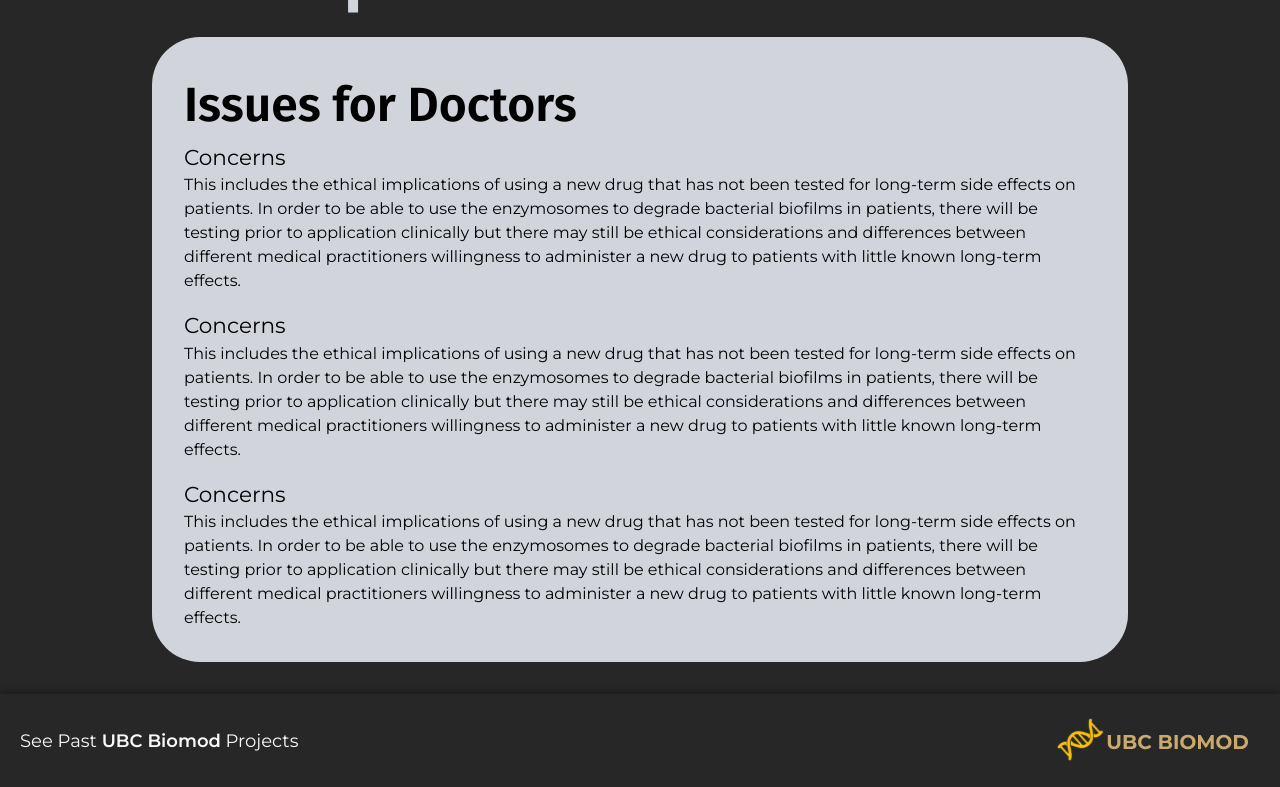
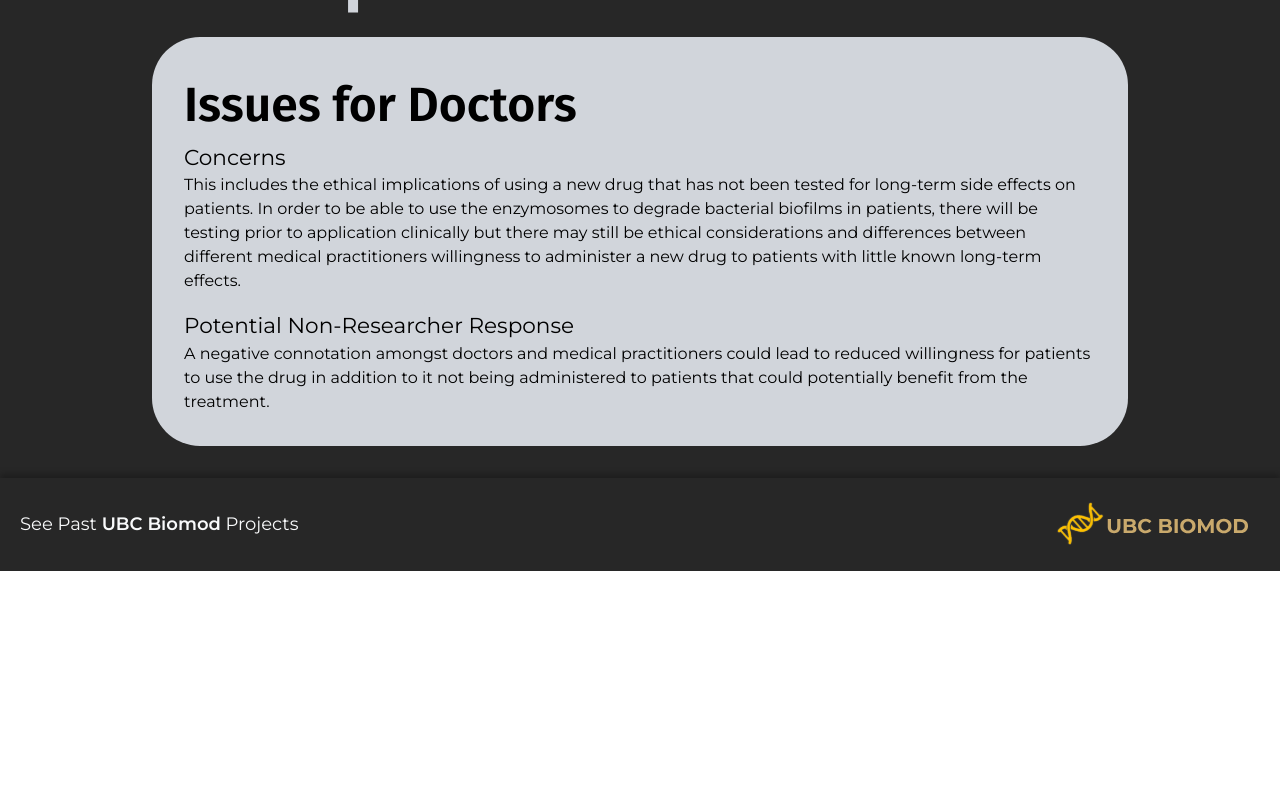
Before and after one commit to biomod2023/biomod2023, a Vue app: page /elsi in a window 1280 px wide. Shown: the part 548-1335 px from the top of the page. After the commit the page ends 1119 px from the top, so only its background shows below. Built offline with nearby package versions, Linux system fonts and the light colour scheme; what oh-vue-icons would draw is missing.

Commit message:
Add content to ELSI page

```diff
--- a/src/components/ELSI/categories/Agriculture.vue
+++ b/src/components/ELSI/categories/Agriculture.vue
@@ -7,24 +7,19 @@
         <h1 class="text-[2rem] lg:text-[3rem] font-semibold font-title">Issues for Farmers</h1>
         <h2 class="text-subtitle-sm lg:text-subtitle">Concerns</h2>
         <p>
-            This includes the ethical implications of using a new drug that has not been tested for long-term side effects on patients.
-            In order to be able to use the enzymosomes to degrade bacterial biofilms in patients, there will be testing prior to application
-            clinically but there may still be ethical considerations and differences between different medical practitioners willingness to
-            administer a new drug to patients with little known long-term effects.
+            Biofilms can have beneficial uses in some cases, such as how the food industry uses them for water and wastewater treatment, plant health enhancement, and food product productivity (Olanbiwoninu & Popoola, 2022).
+            As a result, it would be detrimental to the food industry and those who work in it if enzymosomes carrying biofilm degrading enzymes were to come in contact with these biofilms.
+            This could impact the livelihoods of farmers and landowners, as well as the supply of food available to the larger population.
         </p>
-        <h2 class="text-subtitle-sm lg:text-subtitle mt-4">Concerns</h2>
+        <h2 class="text-subtitle-sm lg:text-subtitle mt-4">Potential Non-Researcher Response</h2>
         <p>
-            This includes the ethical implications of using a new drug that has not been tested for long-term side effects on patients.
-            In order to be able to use the enzymosomes to degrade bacterial biofilms in patients, there will be testing prior to application
-            clinically but there may still be ethical considerations and differences between different medical practitioners willingness to
-            administer a new drug to patients with little known long-term effects.
+            Any impact on the food industry could cause the general public to view this product in a negative light, resulting in wariness and resistance against its use.
+            Because this affects an industry essential to survival, this is more likely to elicit a negative response.
         </p>
-        <h2 class="text-subtitle-sm lg:text-subtitle mt-4">Concerns</h2>
+        <br />
         <p>
-            This includes the ethical implications of using a new drug that has not been tested for long-term side effects on patients.
-            In order to be able to use the enzymosomes to degrade bacterial biofilms in patients, there will be testing prior to application
-            clinically but there may still be ethical considerations and differences between different medical practitioners willingness to
-            administer a new drug to patients with little known long-term effects.
+            <b>Rebuttal:</b> It is not difficult to ensure that the production and use of enzymosomes remains far from key biofilms of the food industry.
+            A protocol for enzymosome “spills” or “leaks” can also be developed to minimize the impact of any enzymosomes on these biofilms.
         </p>
     </div>
 </template>
--- a/src/components/ELSI/categories/Businesses.vue
+++ b/src/components/ELSI/categories/Businesses.vue
@@ -7,24 +7,14 @@
         <h1 class="text-[2rem] lg:text-[3rem] font-semibold font-title">Issues for Marketers</h1>
         <h2 class="text-subtitle-sm lg:text-subtitle">Concerns</h2>
         <p>
-            This includes the ethical implications of using a new drug that has not been tested for long-term side effects on patients.
-            In order to be able to use the enzymosomes to degrade bacterial biofilms in patients, there will be testing prior to application
-            clinically but there may still be ethical considerations and differences between different medical practitioners willingness to
-            administer a new drug to patients with little known long-term effects.
+            Because there is potential for this project to be commercialized and it is based on a combination of pre-existing concepts, there is a concern over whether doing so will violate any intellectual property over the concepts involved.
+            Intellectual property is important because it helps to ensure that those involved in creating these concepts receive the credit for and benefits of their efforts.
+            Thus, it is important that any intellectual property involved is respected when commercializing any application of these concepts.
         </p>
-        <h2 class="text-subtitle-sm lg:text-subtitle mt-4">Concerns</h2>
+        <h2 class="text-subtitle-sm lg:text-subtitle mt-4">Potential Non-Researcher Response</h2>
         <p>
-            This includes the ethical implications of using a new drug that has not been tested for long-term side effects on patients.
-            In order to be able to use the enzymosomes to degrade bacterial biofilms in patients, there will be testing prior to application
-            clinically but there may still be ethical considerations and differences between different medical practitioners willingness to
-            administer a new drug to patients with little known long-term effects.
-        </p>
-        <h2 class="text-subtitle-sm lg:text-subtitle mt-4">Concerns</h2>
-        <p>
-            This includes the ethical implications of using a new drug that has not been tested for long-term side effects on patients.
-            In order to be able to use the enzymosomes to degrade bacterial biofilms in patients, there will be testing prior to application
-            clinically but there may still be ethical considerations and differences between different medical practitioners willingness to
-            administer a new drug to patients with little known long-term effects.
+            If existing intellectual property is not properly respected, the resulting commercial product may face public backlash in addition to legal and ethical issues,
+            as it would be seen as trying to unfairly profit from the work of others.
         </p>
     </div>
 </template>
--- a/src/components/ELSI/categories/Home.vue
+++ b/src/components/ELSI/categories/Home.vue
@@ -7,24 +7,24 @@
         <h1 class="text-[2rem] lg:text-[3rem] font-semibold font-title">Issues for General Public</h1>
         <h2 class="text-subtitle-sm lg:text-subtitle">Concerns</h2>
         <p>
-            This includes the ethical implications of using a new drug that has not been tested for long-term side effects on patients.
-            In order to be able to use the enzymosomes to degrade bacterial biofilms in patients, there will be testing prior to application
-            clinically but there may still be ethical considerations and differences between different medical practitioners willingness to
-            administer a new drug to patients with little known long-term effects.
+            One possible application of the enzymosome is in healthcare to treat biofilms in patients, such as those with cystic fibrosis.
+            With the development of a new treatment, it is natural that the general public–both those receiving treatment and not–may have concerns about the possible short-term and long-term risks the project may pose,
+            and how safe it is for everyone that may directly or indirectly come in contact with it.
+            Particularly since our enzyme has a very general target of DNA, which is present everywhere and not just in affected patients, even individuals or things not intended to receive the treatment may also be affected.
+            So, it is necessary to consider how we can mitigate possible risks, and all possible groups that could be affected.
         </p>
-        <h2 class="text-subtitle-sm lg:text-subtitle mt-4">Concerns</h2>
+        <h2 class="text-subtitle-sm lg:text-subtitle mt-4">Potential Non-Researcher Response</h2>
         <p>
-            This includes the ethical implications of using a new drug that has not been tested for long-term side effects on patients.
-            In order to be able to use the enzymosomes to degrade bacterial biofilms in patients, there will be testing prior to application
-            clinically but there may still be ethical considerations and differences between different medical practitioners willingness to
-            administer a new drug to patients with little known long-term effects.
+            Patients could be worried about the risks of receiving a treatment involving our project and whether there are risks for individuals around them as well.
+            This apprehension could discourage individuals affected by cystic fibrosis from receiving treatment due to the potential risks outweighing the benefits, and other members of the general public
+            may disapprove if they are worried they themselves may be affected by secondhand effects.
         </p>
-        <h2 class="text-subtitle-sm lg:text-subtitle mt-4">Concerns</h2>
+        <br />
         <p>
-            This includes the ethical implications of using a new drug that has not been tested for long-term side effects on patients.
-            In order to be able to use the enzymosomes to degrade bacterial biofilms in patients, there will be testing prior to application
-            clinically but there may still be ethical considerations and differences between different medical practitioners willingness to
-            administer a new drug to patients with little known long-term effects.
+            <b>Rebuttal:</b> To mitigate concerns, we could regularly monitor patients after they have received treatment to see if any of the common symptoms of cystic fibrosis worsen (ie. severe cough, lung infections, etc.) during trials to ensure the safety of our product.
+            The monitoring would need to occur over a long period of time to also study possible long-term effects of treatment. We should also take care to monitor the effects on individuals in regular contact with patients (ie. family, friends, staff administering treatment, etc.)
+            to ensure there is no negative effect on them as well. Additionally, experimentation for how our enzymosomes perform in the presence of other non-target DNA to imitate how it functions in non-controlled conditions could be attempted to develop an idea of how our project
+            may indirectly affect the environment. If any side effects posing significant health concerns do arise, we would have to develop a treatment plan for patients and those around them before continuing to test or distribute our enzymosomes.
         </p>
     </div>
 </template>
--- a/src/components/ELSI/categories/HospitalLab.vue
+++ b/src/components/ELSI/categories/HospitalLab.vue
@@ -7,24 +7,24 @@
         <h1 class="text-[2rem] lg:text-[3rem] font-semibold font-title">Issues for Patients</h1>
         <h2 class="text-subtitle-sm lg:text-subtitle">Concerns</h2>
         <p>
-            This includes the ethical implications of using a new drug that has not been tested for long-term side effects on patients.
-            In order to be able to use the enzymosomes to degrade bacterial biofilms in patients, there will be testing prior to application
-            clinically but there may still be ethical considerations and differences between different medical practitioners willingness to
-            administer a new drug to patients with little known long-term effects.
+            As we prepare treatment for testing, it raises questions focused on the ethics of who should receive initial trials and treatment involving our enzymosomes.
+            Should we try to make it useful for as many people as possible or focus on treating certain demographics more effectively? If we are targeting certain groups, who and why?
+            What groups are disadvantaged during testing stages?
         </p>
-        <h2 class="text-subtitle-sm lg:text-subtitle mt-4">Concerns</h2>
+        <h2 class="text-subtitle-sm lg:text-subtitle mt-4">Potential Non-Reseracher Response</h2>
         <p>
-            This includes the ethical implications of using a new drug that has not been tested for long-term side effects on patients.
-            In order to be able to use the enzymosomes to degrade bacterial biofilms in patients, there will be testing prior to application
-            clinically but there may still be ethical considerations and differences between different medical practitioners willingness to
-            administer a new drug to patients with little known long-term effects.
+            Patients may be dissatisfied that some people are able to receive the test treatments and benefit first, and become frustrated with us and our research. There could also be negative reactions from regions that would struggle to receive treatment,
+            either they are too rural to be regularly monitored or low income and lack the necessary equipment.
         </p>
-        <h2 class="text-subtitle-sm lg:text-subtitle mt-4">Concerns</h2>
+        <br />
         <p>
-            This includes the ethical implications of using a new drug that has not been tested for long-term side effects on patients.
-            In order to be able to use the enzymosomes to degrade bacterial biofilms in patients, there will be testing prior to application
-            clinically but there may still be ethical considerations and differences between different medical practitioners willingness to
-            administer a new drug to patients with little known long-term effects.
+            <b>Rebuttal:</b> If we have to target certain demographics due to cost restraints for example, we can base our target demographic on the groups of people and regions most affected by bacterial biofilms.
+            This would allow us to immediately distribute our treatment to and assist as many people as possible who are the most impacted. This would also have the additional benefit of allowing us to conduct more trials and collect data studying the effectiveness of treatment.
+            We should also consider the ability of the community to benefit from treatment when considering which demographic to target for trials, so we should research whether there are certain demographics that are better suited for receiving initial trial stages of treatment,
+            or if there are others that are at a higher risk and more susceptible to being affected by negative side effects.
+            To combat the possibility of certain demographics perhaps being unable to receive the treatment we can also try to reach out to rural communities or low-income regions that are likely to have more difficulties accessing the treatment but would greatly benefit
+            (due to how long hospital stays and cost of treatment currently are for cystic fibrosis treatments). Also, during testing, we can still try to run trials on members of other groups outside our target demographic to see what adjustments should be made to ensure a diverse range of people can benefit,
+            and if any risks do arise we can investigate if all demographics are equally affected.
         </p>
     </div>
 </template>
--- a/src/components/ELSI/categories/Hospitals.vue
+++ b/src/components/ELSI/categories/Hospitals.vue
@@ -12,19 +12,10 @@
             clinically but there may still be ethical considerations and differences between different medical practitioners willingness to
             administer a new drug to patients with little known long-term effects.
         </p>
-        <h2 class="text-subtitle-sm lg:text-subtitle mt-4">Concerns</h2>
+        <h2 class="text-subtitle-sm lg:text-subtitle mt-4">Potential Non-Researcher Response</h2>
         <p>
-            This includes the ethical implications of using a new drug that has not been tested for long-term side effects on patients.
-            In order to be able to use the enzymosomes to degrade bacterial biofilms in patients, there will be testing prior to application
-            clinically but there may still be ethical considerations and differences between different medical practitioners willingness to
-            administer a new drug to patients with little known long-term effects.
-        </p>
-        <h2 class="text-subtitle-sm lg:text-subtitle mt-4">Concerns</h2>
-        <p>
-            This includes the ethical implications of using a new drug that has not been tested for long-term side effects on patients.
-            In order to be able to use the enzymosomes to degrade bacterial biofilms in patients, there will be testing prior to application
-            clinically but there may still be ethical considerations and differences between different medical practitioners willingness to
-            administer a new drug to patients with little known long-term effects.
+            A negative connotation amongst doctors and medical practitioners could lead to reduced willingness for patients to use the drug
+            in addition to it not being administered to patients that could potentially benefit from the treatment.
         </p>
     </div>
 </template>
--- a/src/components/ELSI/categories/ResearchFacilities.vue
+++ b/src/components/ELSI/categories/ResearchFacilities.vue
@@ -7,24 +7,13 @@
         <h1 class="text-[2rem] lg:text-[3rem] font-semibold font-title">Issues for Researchers</h1>
         <h2 class="text-subtitle-sm lg:text-subtitle">Concerns</h2>
         <p>
-            This includes the ethical implications of using a new drug that has not been tested for long-term side effects on patients.
-            In order to be able to use the enzymosomes to degrade bacterial biofilms in patients, there will be testing prior to application
-            clinically but there may still be ethical considerations and differences between different medical practitioners willingness to
-            administer a new drug to patients with little known long-term effects.
+            The concern with research facilities will be the impact of the waste products both on the people working with the enzymosomes in research facilities and for the environment as well.
+            The waste products that are produced must be monitored for potential health impacts on researchers as well as harmful effects they could have during disposal both to the facility and to the environment.
         </p>
-        <h2 class="text-subtitle-sm lg:text-subtitle mt-4">Concerns</h2>
+        <h2 class="text-subtitle-sm lg:text-subtitle mt-4">Potential Non-Researcher Response</h2>
         <p>
-            This includes the ethical implications of using a new drug that has not been tested for long-term side effects on patients.
-            In order to be able to use the enzymosomes to degrade bacterial biofilms in patients, there will be testing prior to application
-            clinically but there may still be ethical considerations and differences between different medical practitioners willingness to
-            administer a new drug to patients with little known long-term effects.
-        </p>
-        <h2 class="text-subtitle-sm lg:text-subtitle mt-4">Concerns</h2>
-        <p>
-            This includes the ethical implications of using a new drug that has not been tested for long-term side effects on patients.
-            In order to be able to use the enzymosomes to degrade bacterial biofilms in patients, there will be testing prior to application
-            clinically but there may still be ethical considerations and differences between different medical practitioners willingness to
-            administer a new drug to patients with little known long-term effects.
+            There may be reluctance for labs in general to take on projects relating to enzymosomes if there are huge concerns for ethical implications of the product as a whole and on the environment.
+            If these concerns are made public then it would have an impact on the users of the product as well as they will be more reluctant to use a product that is ethically ambiguous.
         </p>
     </div>
 </template>
--- a/src/components/ELSI/categories/Universities.vue
+++ b/src/components/ELSI/categories/Universities.vue
@@ -7,24 +7,18 @@
         <h1 class="text-[2rem] lg:text-[3rem] font-semibold font-title">Issues for Researchers</h1>
         <h2 class="text-subtitle-sm lg:text-subtitle">Concerns</h2>
         <p>
-            This includes the ethical implications of using a new drug that has not been tested for long-term side effects on patients.
-            In order to be able to use the enzymosomes to degrade bacterial biofilms in patients, there will be testing prior to application
-            clinically but there may still be ethical considerations and differences between different medical practitioners willingness to
-            administer a new drug to patients with little known long-term effects.
+            In order to create enzymosomes, universities and research facilities must obtain materials from various sources, which are usually chemical suppliers.
+            Some of these suppliers may obtain these materials in a way that is considered unethical, such as through harming humans or other organisms.
+            Alternatively, the company itself may support unethical practices, meaning that purchasing their products would be  indirectly supporting these practices.
         </p>
-        <h2 class="text-subtitle-sm lg:text-subtitle mt-4">Concerns</h2>
+        <h2 class="text-subtitle-sm lg:text-subtitle mt-4">Potential Non-Researcher Response</h2>
         <p>
-            This includes the ethical implications of using a new drug that has not been tested for long-term side effects on patients.
-            In order to be able to use the enzymosomes to degrade bacterial biofilms in patients, there will be testing prior to application
-            clinically but there may still be ethical considerations and differences between different medical practitioners willingness to
-            administer a new drug to patients with little known long-term effects.
+            People dislike supporting unethically produced innovations, which may lead to backlash regardless of how beneficial the technology could be.
+            This may lead to boycotts and wariness of the product, lessening its positive impact.
         </p>
-        <h2 class="text-subtitle-sm lg:text-subtitle mt-4">Concerns</h2>
+        <br />
         <p>
-            This includes the ethical implications of using a new drug that has not been tested for long-term side effects on patients.
-            In order to be able to use the enzymosomes to degrade bacterial biofilms in patients, there will be testing prior to application
-            clinically but there may still be ethical considerations and differences between different medical practitioners willingness to
-            administer a new drug to patients with little known long-term effects.
+            <b>Rebuttal:</b> A background check on material sources and suppliers can be easily performed to ensure that any materials used are ethically sound.
         </p>
     </div>
 </template>
```
